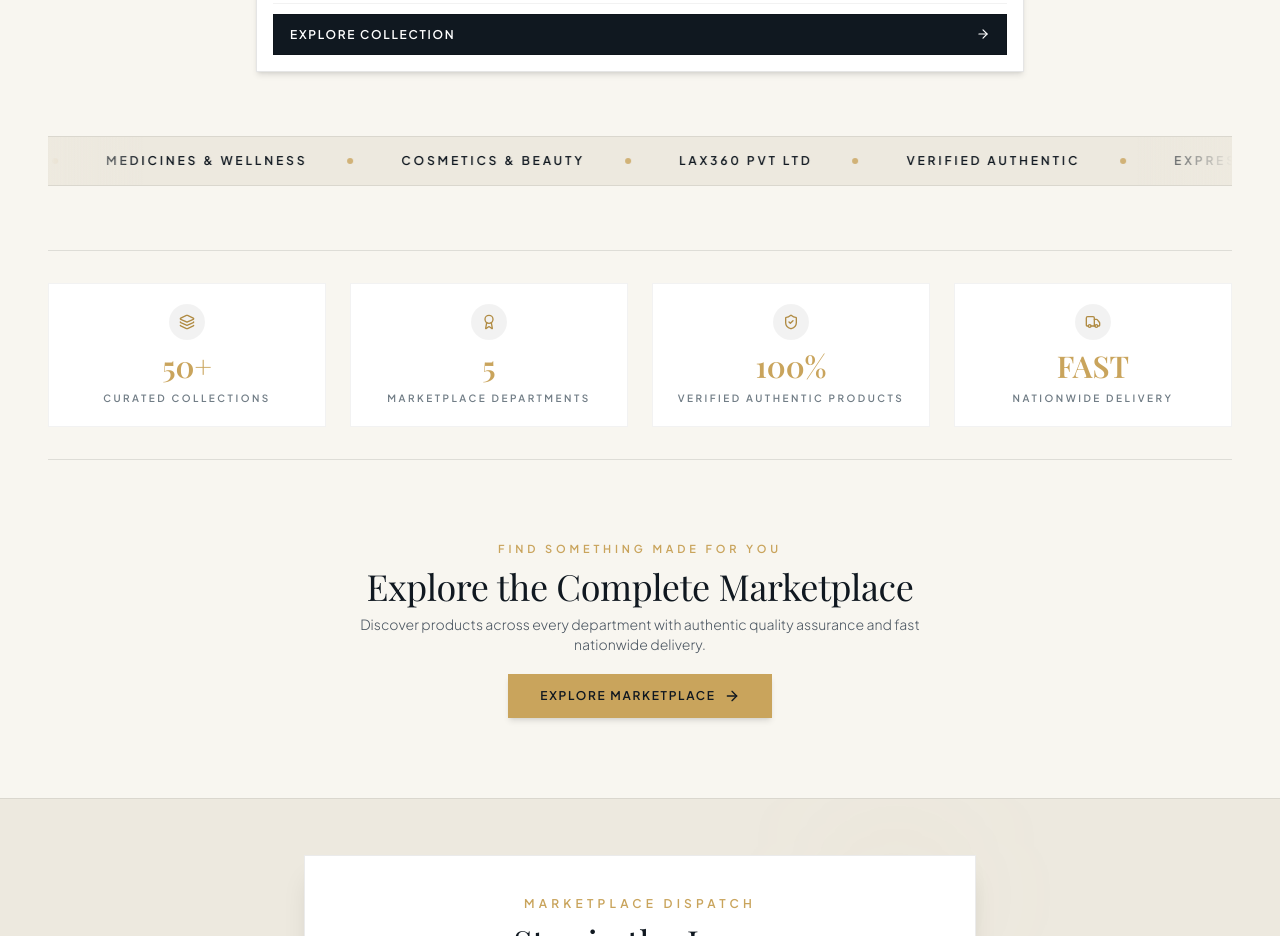
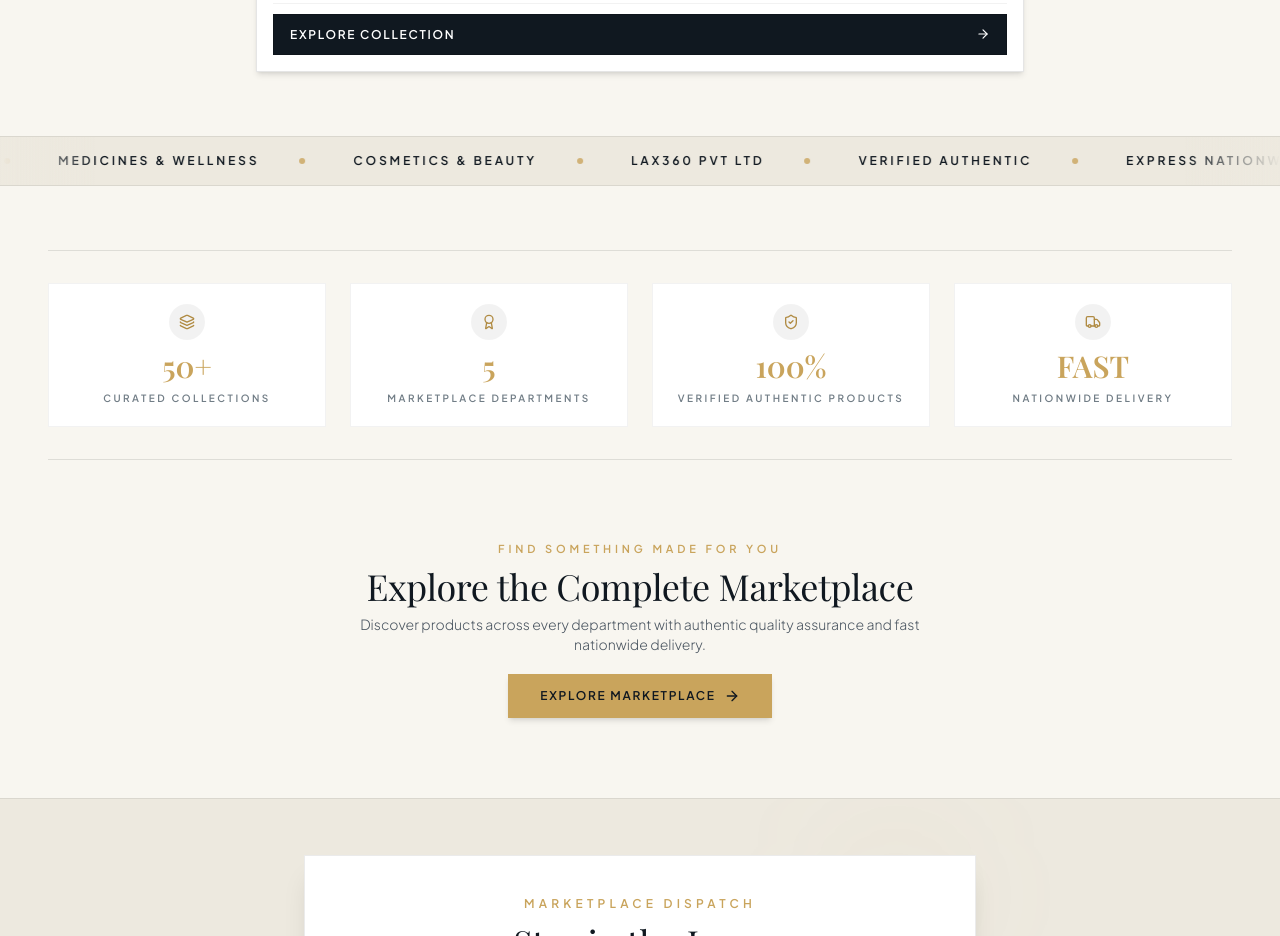
Before and after one commit to Dhivakar024/E_commerce, a React (Vite) app in the folder frontend/: page /collections in a window 1280 px wide. Shown: the part 1960-2896 px from the top of the page. Built offline with nearby package versions, Linux system fonts and the light colour scheme; no server answers; the HTML template or start-up script is replaced by a standard one; a web font is replaced by a local one.

Commit message:
fix(collections): break out marketplace marquee ticker to 100vw full screen width matching Home page

```diff
--- a/frontend/src/pages/Collections.jsx
+++ b/frontend/src/pages/Collections.jsx
@@ -358,12 +358,15 @@ export const Collections = () => {
             ))}
           </div>
         </section>
+      </div>
 
-        {/* Marquee Banner */}
-        <div className="w-full">
-          <MarketplaceMarquee />
-        </div>
+      {/* Full Viewport Width Marketplace Marquee Ticker (Matching Home Page) */}
+      <div className="w-full my-12 sm:my-16">
+        <MarketplaceMarquee />
+      </div>
 
+      {/* Container 2: Stats Strip & Final CTA */}
+      <div className="max-w-[1440px] mx-auto px-4 sm:px-8 lg:px-12 space-y-12 sm:space-y-16">
         {/* 3. COMPACT PREMIUM MARKETPLACE STATS STRIP */}
         <section
           ref={statsRef}
```
